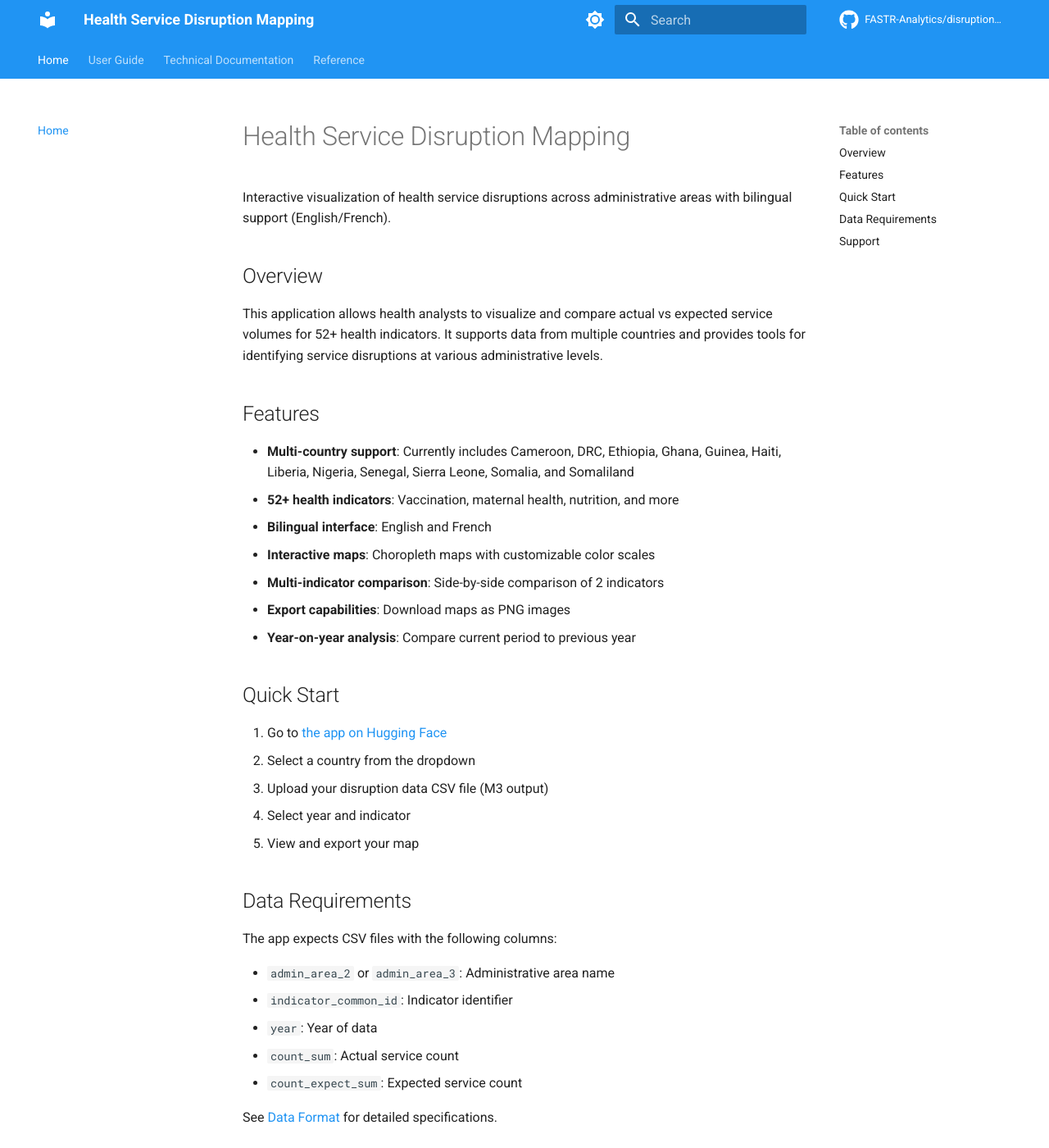
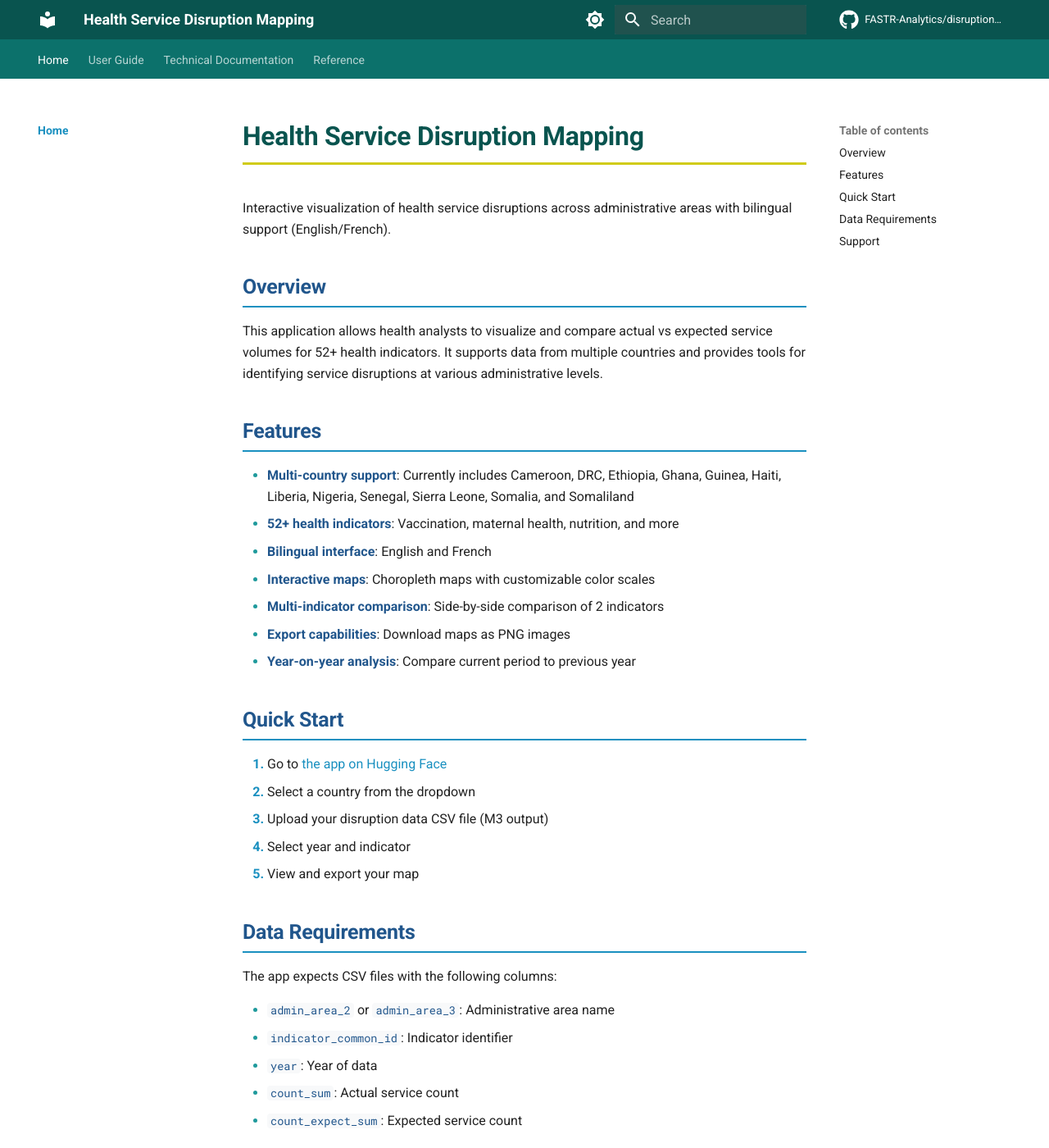
Before and after one commit to FASTR-Analytics/disruption-mapping, an MkDocs documentation site: the page built from docs/index.md, in a window 1280 px wide and 1400 px high. Shown: the whole window at 82% size. Built offline with MkDocs 1.6.1 and Material for MkDocs 9.7.7, drawn with Linux system fonts in a browser that asks for light colours; comment, search, counter and statistics services are not loaded; some of the changed text lies outside the part shown.

Commit message:
Add FASTR branded theme with copyright and repo link
Co-Authored-By: Claude Opus 4.5 <noreply@anthropic.com>

```diff
--- /dev/null
+++ b/docs/stylesheets/fastr.css
@@ -0,0 +1,292 @@
+/* ========================================
+   FASTR MKDOCS THEME
+   ========================================
+   Official FASTR brand colors and styling
+   Based on FASTR brand guidelines
+*/
+
+:root {
+  /* Primary Colors */
+  --fastr-deep-green: #09544F;
+  --fastr-dark-green: #0C716B;
+  --fastr-green: #1F9A9C;
+  --fastr-lime: #D0CB17;
+  --fastr-navy: #21568C;
+  --fastr-blue: #1A90C0;
+  --fastr-light-blue: #CAE6E9;
+
+  /* Secondary Colors */
+  --fastr-gold: #D8A822;
+  --fastr-purple: #7A1F6E;
+  --fastr-orchid: #BD5091;
+  --fastr-coral: #FF6462;
+
+  /* Text & Background */
+  --text-dark: #2c3e50;
+  --text-medium: #7f8c8d;
+  --bg-light: #f8f9fa;
+  --border-light: #dee2e6;
+
+  /* MkDocs Material overrides */
+  --md-primary-fg-color: var(--fastr-deep-green);
+  --md-primary-fg-color--light: var(--fastr-green);
+  --md-primary-fg-color--dark: var(--fastr-deep-green);
+  --md-accent-fg-color: var(--fastr-lime);
+  --md-typeset-a-color: var(--fastr-blue);
+}
+
+/* Light mode */
+[data-md-color-scheme="default"] {
+  --md-primary-fg-color: var(--fastr-deep-green);
+  --md-primary-fg-color--light: var(--fastr-green);
+  --md-primary-fg-color--dark: var(--fastr-deep-green);
+  --md-accent-fg-color: var(--fastr-blue);
+  --md-typeset-a-color: var(--fastr-blue);
+}
+
+/* Dark mode */
+[data-md-color-scheme="slate"] {
+  --md-primary-fg-color: var(--fastr-dark-green);
+  --md-accent-fg-color: var(--fastr-lime);
+  --md-typeset-a-color: var(--fastr-light-blue);
+}
+
+/* ========================================
+   HEADERS
+   ======================================== */
+.md-typeset h1 {
+  color: var(--fastr-deep-green);
+  font-weight: 700;
+  border-bottom: 3px solid var(--fastr-lime);
+  padding-bottom: 0.3em;
+}
+
+.md-typeset h2 {
+  color: var(--fastr-navy);
+  font-weight: 600;
+  border-bottom: 2px solid var(--fastr-blue);
+  padding-bottom: 0.2em;
+}
+
+.md-typeset h3 {
+  color: var(--fastr-purple);
+  font-weight: 600;
+  border-left: 4px solid var(--fastr-orchid);
+  padding-left: 0.5em;
+}
+
+.md-typeset h4,
+.md-typeset h5,
+.md-typeset h6 {
+  color: var(--text-dark);
+  font-weight: 600;
+}
+
+/* ========================================
+   NAVIGATION
+   ======================================== */
+.md-header {
+  background-color: var(--fastr-deep-green);
+}
+
+.md-tabs {
+  background-color: var(--fastr-dark-green);
+}
+
+.md-nav__link--active {
+  color: var(--fastr-blue) !important;
+  font-weight: 600;
+}
+
+/* ========================================
+   LINKS
+   ======================================== */
+.md-typeset a {
+  color: var(--fastr-blue);
+  text-decoration: none;
+  border-bottom: 1px solid transparent;
+  transition: border-bottom 0.2s ease;
+}
+
+.md-typeset a:hover {
+  color: var(--fastr-navy);
+  border-bottom: 1px solid var(--fastr-blue);
+}
+
+/* ========================================
+   CODE
+   ======================================== */
+.md-typeset code {
+  background: var(--bg-light);
+  color: var(--fastr-navy);
+  border-radius: 4px;
+}
+
+.md-typeset pre {
+  background: var(--bg-light);
+  border-left: 4px solid var(--fastr-navy);
+  border-radius: 0 6px 6px 0;
+}
+
+.highlight .filename {
+  background: var(--fastr-navy);
+  color: white;
+}
+
+/* ========================================
+   TABLES
+   ======================================== */
+.md-typeset table:not([class]) {
+  border-collapse: collapse;
+  width: 100%;
+}
+
+.md-typeset table:not([class]) th {
+  background: var(--fastr-light-blue);
+  color: var(--fastr-navy);
+  font-weight: 600;
+  border-bottom: 2px solid var(--fastr-blue);
+}
+
+.md-typeset table:not([class]) td {
+  border-bottom: 1px solid var(--border-light);
+}
+
+.md-typeset table:not([class]) tr:hover td {
+  background: var(--bg-light);
+}
+
+/* ========================================
+   BLOCKQUOTES
+   ======================================== */
+.md-typeset blockquote {
+  border-left: 4px solid var(--fastr-gold);
+  background: rgba(216, 168, 34, 0.1);
+  padding: 0.5em 1em;
+  border-radius: 0 6px 6px 0;
+}
+
+/* ========================================
+   ADMONITIONS
+   ======================================== */
+.md-typeset .admonition.note,
+.md-typeset details.note {
+  border-color: var(--fastr-blue);
+}
+
+.md-typeset .note > .admonition-title,
+.md-typeset .note > summary {
+  background-color: rgba(26, 144, 192, 0.1);
+}
+
+.md-typeset .admonition.tip,
+.md-typeset details.tip {
+  border-color: var(--fastr-green);
+}
+
+.md-typeset .tip > .admonition-title,
+.md-typeset .tip > summary {
+  background-color: rgba(31, 154, 156, 0.1);
+}
+
+.md-typeset .admonition.warning,
+.md-typeset details.warning {
+  border-color: var(--fastr-gold);
+}
+
+.md-typeset .warning > .admonition-title,
+.md-typeset .warning > summary {
+  background-color: rgba(216, 168, 34, 0.1);
+}
+
+.md-typeset .admonition.danger,
+.md-typeset details.danger {
+  border-color: var(--fastr-coral);
+}
+
+.md-typeset .danger > .admonition-title,
+.md-typeset .danger > summary {
+  background-color: rgba(255, 100, 98, 0.1);
+}
+
+.md-typeset .admonition.info,
+.md-typeset details.info {
+  border-color: var(--fastr-navy);
+}
+
+.md-typeset .info > .admonition-title,
+.md-typeset .info > summary {
+  background-color: rgba(33, 86, 140, 0.1);
+}
+
+/* ========================================
+   LISTS
+   ======================================== */
+.md-typeset ul > li::marker {
+  color: var(--fastr-green);
+}
+
+.md-typeset ol > li::marker {
+  color: var(--fastr-blue);
+  font-weight: 600;
+}
+
+/* ========================================
+   EMPHASIS
+   ======================================== */
+.md-typeset strong {
+  color: var(--fastr-navy);
+}
+
+/* ========================================
+   FOOTER
+   ======================================== */
+.md-footer {
+  background-color: var(--fastr-deep-green);
+}
+
+.md-footer-meta {
+  background-color: var(--fastr-deep-green);
+}
+
+/* ========================================
+   SEARCH
+   ======================================== */
+.md-search__input {
+  background-color: rgba(255, 255, 255, 0.1);
+}
+
+.md-search__input::placeholder {
+  color: rgba(255, 255, 255, 0.7);
+}
+
+/* ========================================
+   SIDEBAR
+   ======================================== */
+.md-sidebar__scrollwrap::-webkit-scrollbar-thumb {
+  background-color: var(--fastr-green);
+}
+
+/* ========================================
+   BUTTONS
+   ======================================== */
+.md-typeset .md-button {
+  background-color: var(--fastr-deep-green);
+  border-color: var(--fastr-deep-green);
+  color: white;
+}
+
+.md-typeset .md-button:hover {
+  background-color: var(--fastr-dark-green);
+  border-color: var(--fastr-dark-green);
+}
+
+.md-typeset .md-button--primary {
+  background-color: var(--fastr-blue);
+  border-color: var(--fastr-blue);
+}
+
+.md-typeset .md-button--primary:hover {
+  background-color: var(--fastr-navy);
+  border-color: var(--fastr-navy);
+}
--- a/mkdocs.yml
+++ b/mkdocs.yml
@@ -1,23 +1,26 @@
 site_name: Health Service Disruption Mapping
 site_description: Interactive visualization of health service disruptions across administrative areas
-site_author: CIJ Boulange
+site_author: FASTR Analytics
 site_url: https://fastr-analytics.github.io/disruption-mapping/
 
 repo_name: FASTR-Analytics/disruption-mapping
 repo_url: https://github.com/FASTR-Analytics/disruption-mapping
+edit_uri: edit/main/docs/
+
+copyright: Copyright &copy; 2024-2026 FASTR Analytics
 
 theme:
   name: material
   palette:
     - scheme: default
-      primary: blue
-      accent: light blue
+      primary: custom
+      accent: custom
       toggle:
         icon: material/brightness-7
         name: Switch to dark mode
     - scheme: slate
-      primary: blue
-      accent: light blue
+      primary: custom
+      accent: custom
       toggle:
         icon: material/brightness-4
         name: Switch to light mode
@@ -28,8 +31,12 @@ theme:
     - navigation.top
     - search.highlight
     - content.code.copy
+    - header.autohide
   icon:
     repo: fontawesome/brands/github
+
+extra_css:
+  - stylesheets/fastr.css
 
 plugins:
   - search
@@ -68,4 +75,5 @@ nav:
 extra:
   social:
     - icon: fontawesome/brands/github
-      link: https://github.com/CIJBoulange
+      link: https://github.com/FASTR-Analytics
+      name: FASTR Analytics on GitHub
```
